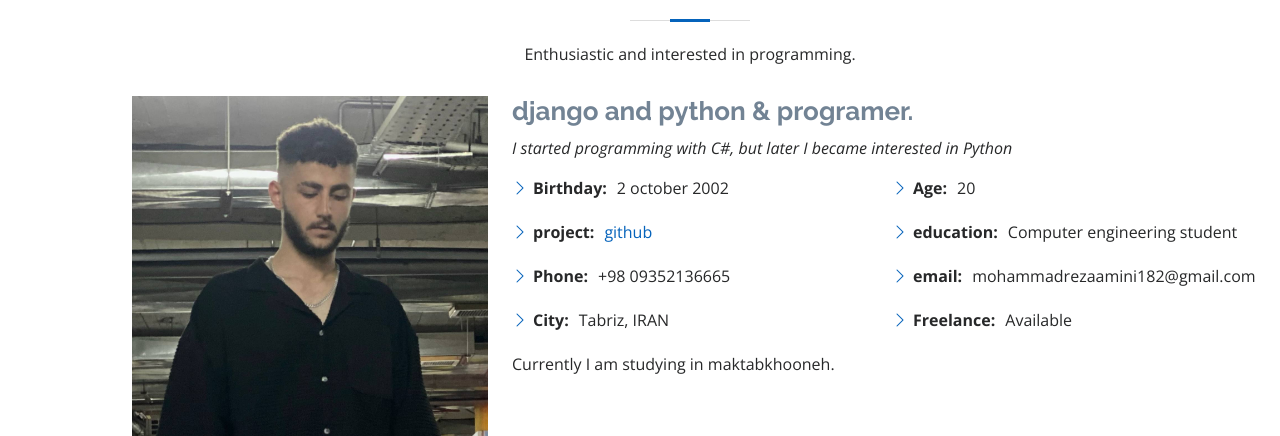
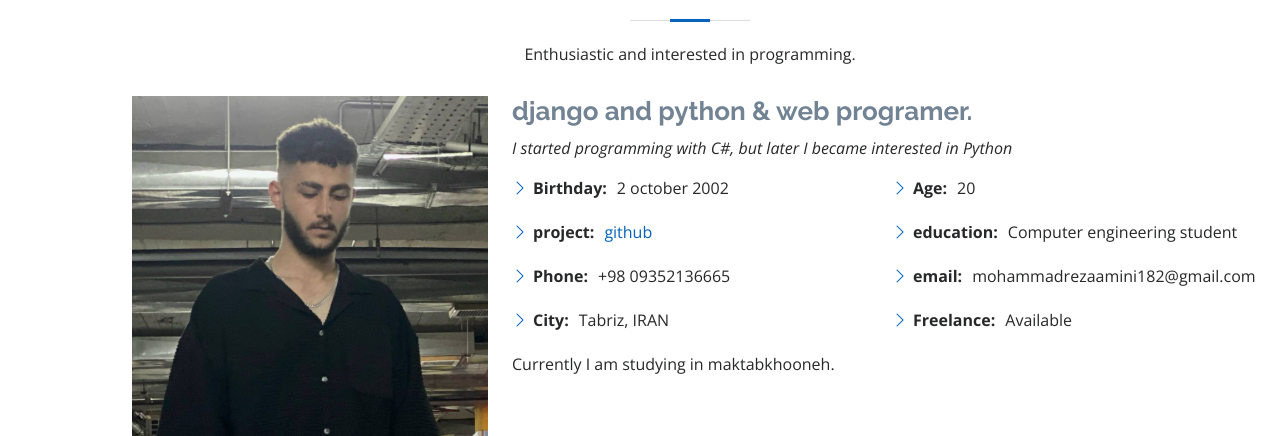
Before and after one commit to rezavamini/cv_site, a Django app: page / in a window 1280 px wide. Shown: the part 896-1332 px from the top of the page. Run offline with Django 3.2, Linux system fonts and the light colour scheme; some libraries are stand-ins or nearby versions.

Commit message:
Update index.html

```diff
--- a/templates/cvsite/index.html
+++ b/templates/cvsite/index.html
@@ -85,7 +85,7 @@
             <img src="{% static 'assets/img/rez_1.jpg' %}" class="img-fluid" alt="">
           </div>
           <div class="col-lg-8 pt-4 pt-lg-0 content">
-            <h3>django and python &amp; programer.</h3>
+            <h3>django and python &amp; web programer.</h3>
             <p class="fst-italic">
               I started programming with C#, but later I became interested in Python
             </p>
@@ -93,7 +93,7 @@
               <div class="col-lg-6">
                 <ul>
                   <li><i class="bi bi-chevron-right"></i> <strong>Birthday:</strong> <span>2 october 2002</span></li>
-                  <li><i class="bi bi-chevron-right"></i> <strong>project:</strong> <span><a  href="https://github.com/rezavamini/sit">github</a></span></li>
+                  <li><i class="bi bi-chevron-right"></i> <strong>project:</strong> <span><a  href="https://github.com/rezavamini/site">github</a></span></li>
                   <li><i class="bi bi-chevron-right"></i> <strong>Phone:</strong> <span>+98 09352136665</span></li>
                   <li><i class="bi bi-chevron-right"></i> <strong>City:</strong> <span>Tabriz, IRAN</span></li>
                 </ul>
```
